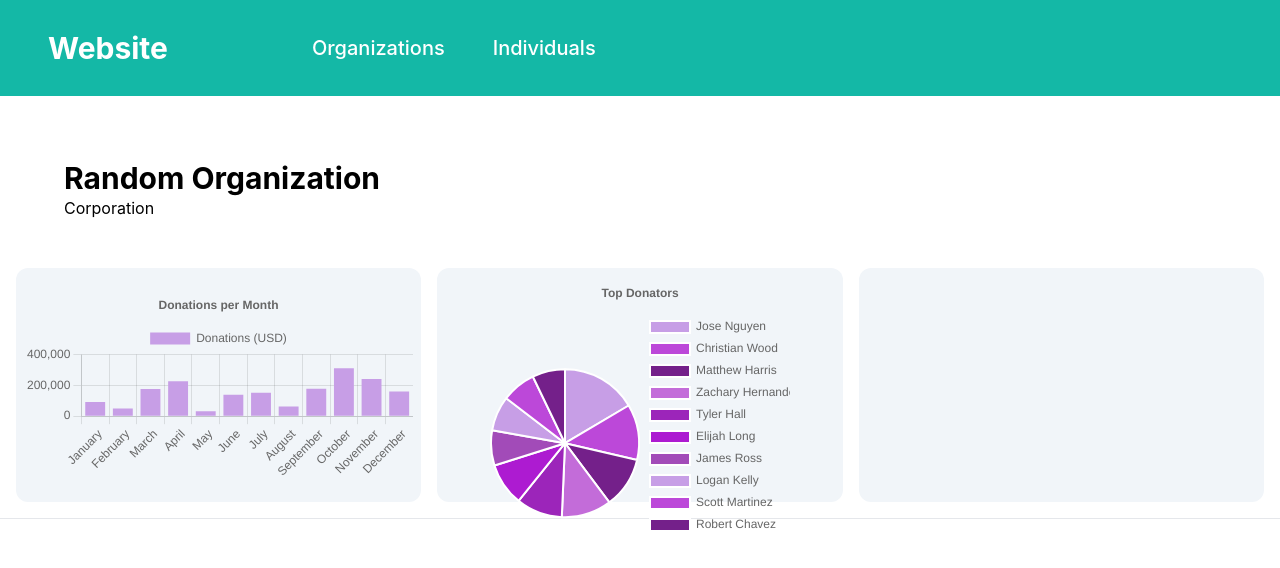
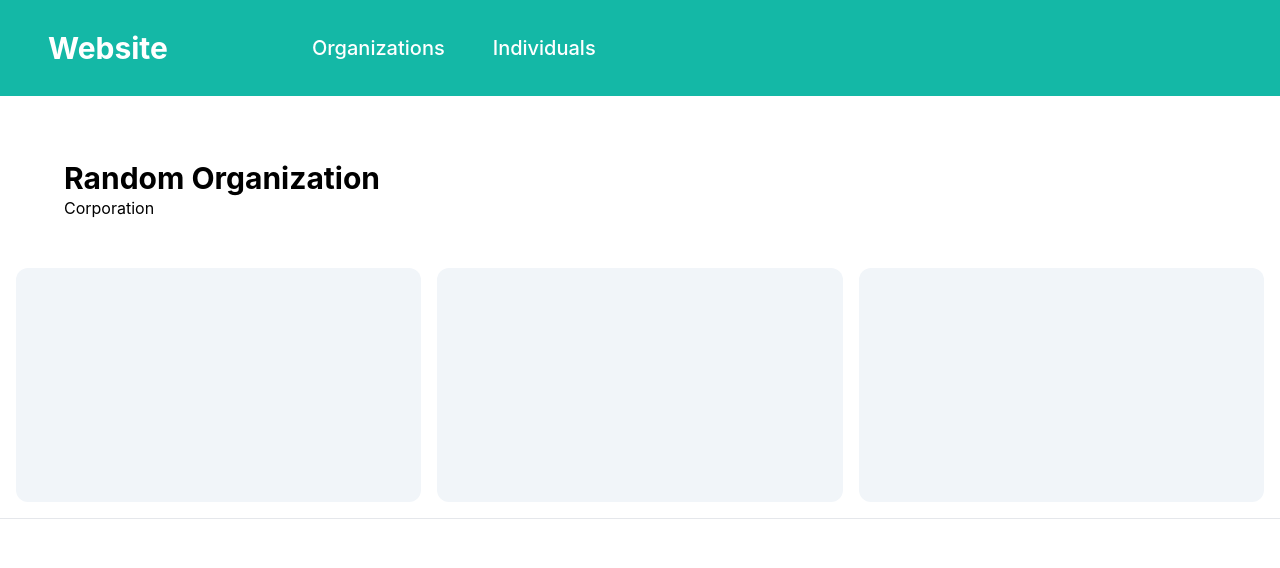
Before and after one commit to Caleb-Sutherland/votingbuck-frontend, a React (Create React App) app: page /organizations/1 in a window 1280 px wide. Shown: the top 568 px of the page. Built offline with nearby package versions, Linux system fonts and the light colour scheme.

Commit message:
removing chartjs

```diff
--- a/package.json
+++ b/package.json
@@ -6,11 +6,7 @@
     "@testing-library/jest-dom": "^5.16.1",
     "@testing-library/react": "^12.1.2",
     "@testing-library/user-event": "^13.5.0",
-    "@types/chart.js": "^2.9.35",
-    "@types/react-chartjs-2": "^2.5.7",
-    "chart.js": "^3.7.0",
     "react": "^17.0.2",
-    "react-chartjs-2": "^4.0.1",
     "react-dom": "^17.0.2",
     "react-router-dom": "^6.2.1",
     "react-scripts": "5.0.0",
--- a/src/components/TestChart.tsx
+++ b/src/components/TestChart.tsx
@@ -1,64 +1,5 @@
 import React from "react";
-import {
-  Chart as ChartJS,
-  CategoryScale,
-  LinearScale,
-  BarElement,
-  Title,
-  Tooltip,
-  Legend,
-} from "chart.js";
-import { Bar } from "react-chartjs-2";
 
 export default function TestChart(props: any) {
-  ChartJS.register(
-    CategoryScale,
-    LinearScale,
-    BarElement,
-    Title,
-    Tooltip,
-    Legend
-  );
-  const labels = [
-    "January",
-    "February",
-    "March",
-    "April",
-    "May",
-    "June",
-    "July",
-    "August",
-    "September",
-    "October",
-    "November",
-    "December"
-  ];
-
-  const datasets = {
-    labels,
-    datasets: [
-      {
-        label: "Donations (USD)",
-        data: props.data?.map((item: any) => {
-          return item.amount_donated;
-        }),
-        backgroundColor: "#c79ee6",
-      },
-    ],
-  };
-
-  const options = {
-    responsive: true,
-    plugins: {
-      legend: {
-        position: "top" as const,
-      },
-      title: {
-        display: true,
-        text: "Donations per Month",
-      },
-    },
-  };
-
-  return <Bar options={options} data={datasets} />;
+  return <div></div>
 }
--- a/src/components/TestPieChart.tsx
+++ b/src/components/TestPieChart.tsx
@@ -1,55 +1,5 @@
 import React from "react";
-import {
-  Chart as ChartJS,
-  ArcElement,
-  CategoryScale,
-  LinearScale,
-  BarElement,
-  Title,
-  Tooltip,
-  Legend,
-} from "chart.js";
-import { Pie } from "react-chartjs-2";
 
 export default function TestPieChart(props: any) {
-  ChartJS.register(
-    CategoryScale,
-    LinearScale,
-    BarElement,
-    Title,
-    Tooltip,
-    Legend,
-    ArcElement
-  );
-  const labels = props.data?.map((item: any) => {
-    return item.contributor;
-  });
-
-  const datasets = {
-    labels,
-    datasets: [
-      {
-        label: "Donations (USD)",
-        data: props.data?.map((item: any) => {
-          return item.total_amount;
-        }),
-        backgroundColor: ["#c79ee6", "#bc48d9", "#74208a", "#c36cd9", "#9c25ba", "#ad1bd1", "#a24bb8"],
-      },
-    ],
-  };
-
-  const options = {
-    responsive: true,
-    plugins: {
-      legend: {
-        position: "right" as const,
-      },
-      title: {
-        display: true,
-        text: "Top Donators",
-      },
-    },
-  };
-
-  return <div className="max-h-full max-w-full"><Pie options={options} data={datasets}/></div>;
+  return <div></div>
 }
```
Also changed, not shown: 1 other file (tests, documents, lock files or other folders).
